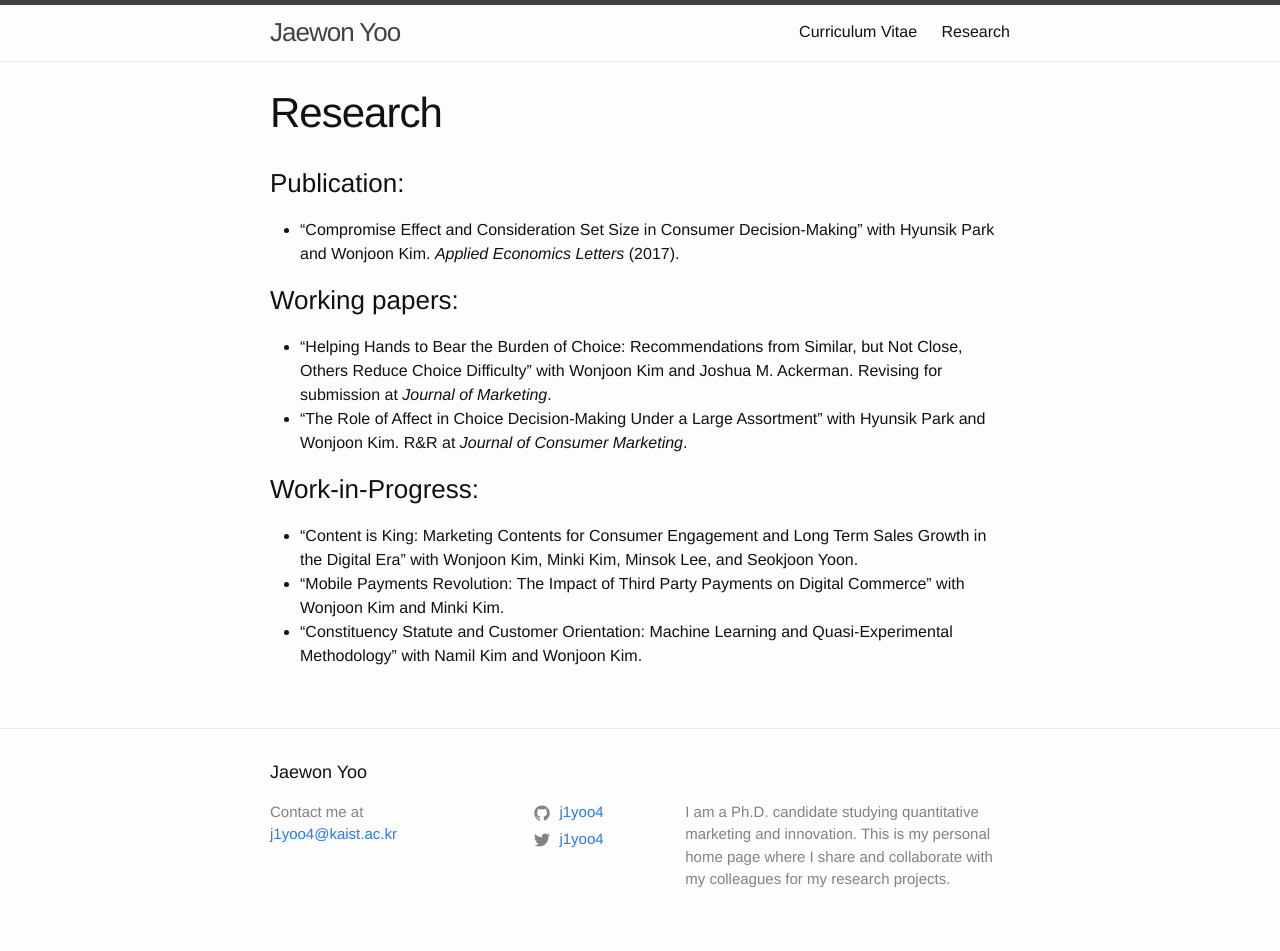
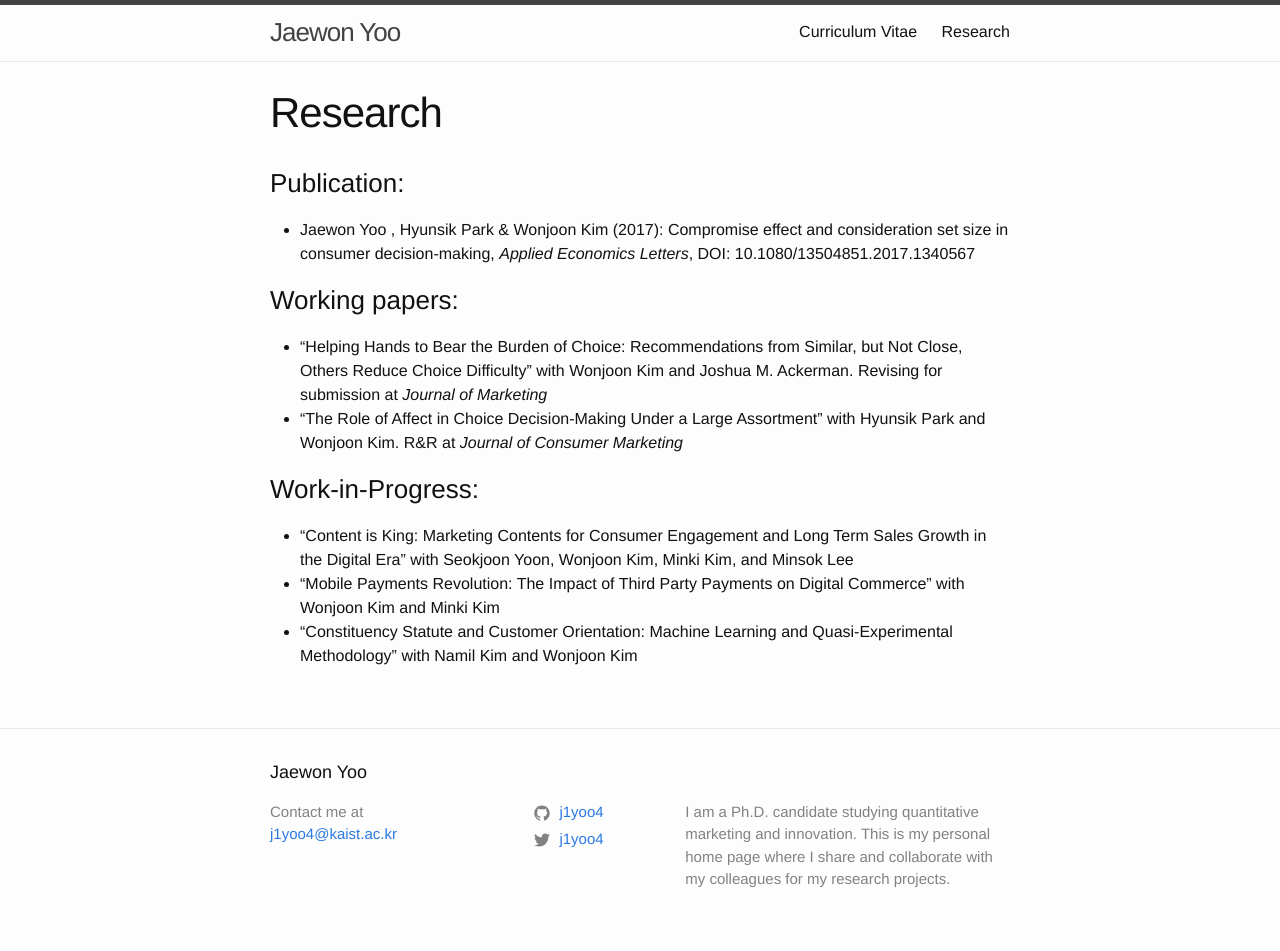
Before and after one commit to j1yoo/j1yoo.github.io, a Jekyll site: the page built from research.markdown, in a window 1280 px wide. Built offline with Jekyll 4.4.1, drawn with Linux system fonts in a browser that asks for light colours.

Commit message:
Update research.markdown

```diff
--- a/research.markdown
+++ b/research.markdown
@@ -5,13 +5,13 @@ permalink: /research/
 ---
 
 ### Publication:
-* "Compromise Effect and Consideration Set Size in Consumer Decision-Making" with Hyunsik Park and Wonjoon Kim. _Applied Economics Letters_ (2017).
+* Jaewon Yoo , Hyunsik Park & Wonjoon Kim (2017): Compromise effect and consideration set size in consumer decision-making, _Applied Economics Letters_, DOI: 10.1080/13504851.2017.1340567
 
 ### Working papers:
-* "Helping Hands to Bear the Burden of Choice: Recommendations from Similar, but Not Close, Others Reduce Choice Difficulty" with Wonjoon Kim and Joshua M. Ackerman. Revising for submission at _Journal of Marketing_.
-* "The Role of Affect in Choice Decision-Making Under a Large Assortment" with Hyunsik Park and Wonjoon Kim. R&R at _Journal of Consumer Marketing_.
+* "Helping Hands to Bear the Burden of Choice: Recommendations from Similar, but Not Close, Others Reduce Choice Difficulty" with Wonjoon Kim and Joshua M. Ackerman. Revising for submission at _Journal of Marketing_
+* "The Role of Affect in Choice Decision-Making Under a Large Assortment" with Hyunsik Park and Wonjoon Kim. R&R at _Journal of Consumer Marketing_
 
 ### Work-in-Progress:
-* "Content is King: Marketing Contents for Consumer Engagement and Long Term Sales Growth in the Digital Era" with Wonjoon Kim, Minki Kim, Minsok Lee, and Seokjoon Yoon.
-* "Mobile Payments Revolution: The Impact of Third Party Payments on Digital Commerce" with Wonjoon Kim and Minki Kim.
-* "Constituency Statute and Customer Orientation: Machine Learning and Quasi-Experimental Methodology" with Namil Kim and Wonjoon Kim.
+* "Content is King: Marketing Contents for Consumer Engagement and Long Term Sales Growth in the Digital Era" with Seokjoon Yoon, Wonjoon Kim, Minki Kim, and Minsok Lee
+* "Mobile Payments Revolution: The Impact of Third Party Payments on Digital Commerce" with Wonjoon Kim and Minki Kim
+* "Constituency Statute and Customer Orientation: Machine Learning and Quasi-Experimental Methodology" with Namil Kim and Wonjoon Kim
```
